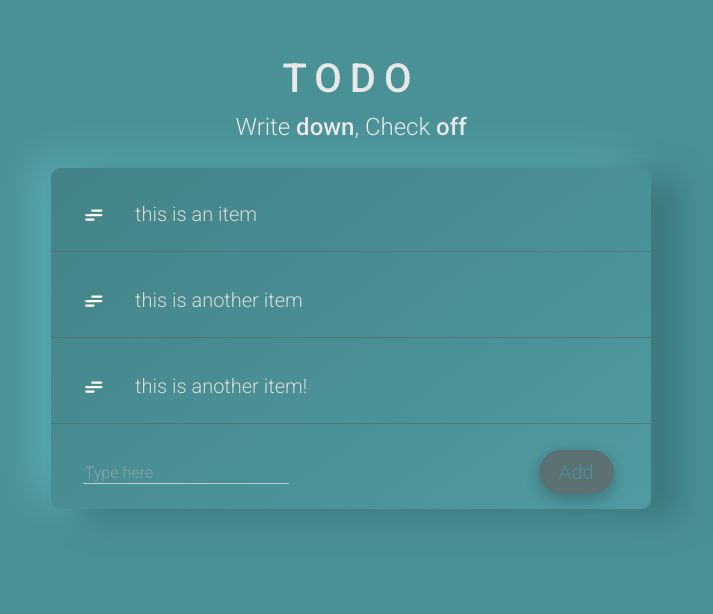
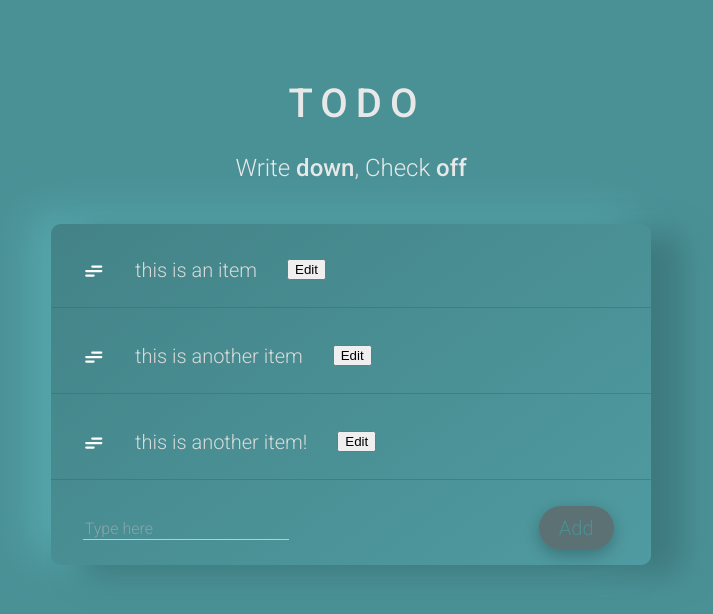
Before and after one commit to noel-pena/Todo-List-React, a React (Vite) app: page / in a window 1280 px wide. Shown: the top 614 px of the page, without its empty margins (289-1002 px from the left). Built offline with nearby package versions, Linux system fonts and the light colour scheme.

Commit message:
edit button and more styling

```diff
--- a/src/App.css
+++ b/src/App.css
@@ -134,13 +134,18 @@ input[type="text"]:focus {
   border-bottom: 1px solid;
   border-color: #5a5a5a7a;
   color: #dadada;
-  transition: max-height 0.3s ease;
+  transition: max-height ease 0.3s;
 }
 
 .item-text {
   font-weight: 300;
   font-size: 1rem;
   cursor: pointer;
+  transition: ease-in-out 0.2s;
+}
+
+.item-text:hover {
+  text-shadow: 10px 10px 20px#ffffffb4;
 }
 
 @media (min-width: 530px) {
@@ -162,6 +167,11 @@ input[type="text"]:focus {
   padding-top: 2px;
   height: 1.5em;
   transition: transform 600ms cubic-bezier(0.4, 0, 0.2, 1);
+  transition: text-shadow ease-in-out 0.2s;
+}
+
+.hamburger:hover {
+  text-shadow: 10px 10px 20px#ffffffb4;
 }
 
 .line {
--- a/src/components/Title.jsx
+++ b/src/components/Title.jsx
@@ -14,24 +14,25 @@ export const Title = () => {
         container
         item
         pt={8}
-        pb={1}
+        pb={4}
         sx={{
           flexDirection: "column",
           textAlign: "center",
           fontSize: "1.5rem",
           fontWeight: 200,
-          lineHeight: "0.75",
+          lineHeight: "0",
         }}
       >
-        <span
+        <p
           style={{
             fontWeight: 500,
             fontSize: "2.5rem",
             letterSpacing: "0.5rem",
+            paddingLeft: "12px",
           }}
         >
           TODO
-        </span>
+        </p>
         <p>
           Write <span style={{ fontWeight: 500 }}>down</span>, Check{" "}
           <span style={{ fontWeight: 500 }}>off</span>
--- /dev/null
+++ b/src/components/sub-components/CheckBox.jsx
@@ -0,0 +1,11 @@
+export const CheckBox = () => {
+  return (
+    <svg viewBox="0 0 32 32">
+      <path
+        className="line line-top-bottom"
+        d="M27 10 13 10C10.8 10 9 8.2 9 6 9 3.5 10.8 2 13 2 15.2 2 17 3.8 17 6L17 26C17 28.2 18.8 30 21 30 23.2 30 25 28.2 25 26 25 23.8 23.2 22 21 22L7 22"
+      ></path>
+      <path className="line" d="M7 16 27 16"></path>
+    </svg>
+  );
+};
--- a/src/components/sub-components/ItemBox.jsx
+++ b/src/components/sub-components/ItemBox.jsx
@@ -1,5 +1,6 @@
 import { useState } from "react";
 import { Grid } from "@mui/material";
+import { CheckBox } from "./CheckBox";
 
 export const ItemBox = () => {
   const items = [
@@ -17,6 +18,11 @@ export const ItemBox = () => {
     }));
   };
 
+  const handleEditClick = (itemId) => {
+    // Implement your edit logic here (e.g., open a modal or navigate to an edit page)
+    console.log(`Editing item with ID ${itemId}`);
+  };
+
   return (
     <Grid container item pt={1}>
       <div className="item-container">
@@ -27,15 +33,10 @@ export const ItemBox = () => {
                 type="checkbox"
                 checked={checkedItems[item.id] || false}
                 onChange={() => handleCheckboxChange(item.id)}
-              />{" "}
-              <svg viewBox="0 0 32 32">
-                <path
-                  className="line line-top-bottom"
-                  d="M27 10 13 10C10.8 10 9 8.2 9 6 9 3.5 10.8 2 13 2 15.2 2 17 3.8 17 6L17 26C17 28.2 18.8 30 21 30 23.2 30 25 28.2 25 26 25 23.8 23.2 22 21 22L7 22"
-                ></path>
-                <path className="line" d="M7 16 27 16"></path>
-              </svg>
+              />
+              <CheckBox />
               <span className="item-text">{item.title}</span>
+              <button onClick={() => handleEditClick(item.id)}>Edit</button>
             </label>
           </div>
         ))}
```
